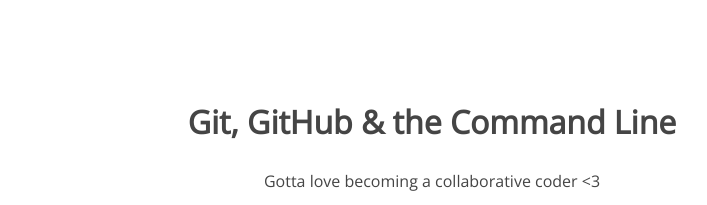
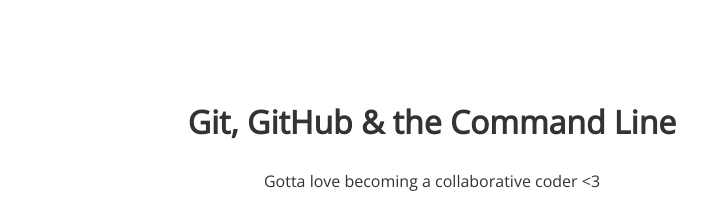
Before and after one commit to kristenstabile/105-project, a plain HTML site: page index.html in a window 1280 px wide. Shown: the top 205 px of the page, without its empty margins (208-915 px from the left). Drawn offline with nearby package versions, Linux system fonts and the light colour scheme.

Commit message:
h1 header color change

```diff
--- a/css/style.css
+++ b/css/style.css
@@ -5,7 +5,7 @@ section {
 section h1,
 section p {
 	text-align: center;
-	color: #454545;
+	color: #333333;
 }
 section h1 {
 	font: 32px 'Open Sans';
```
